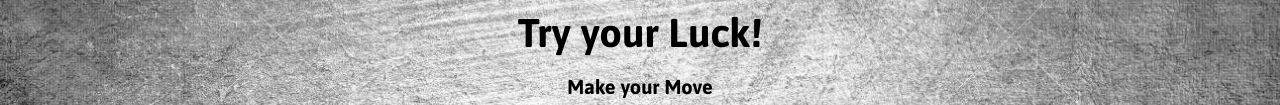
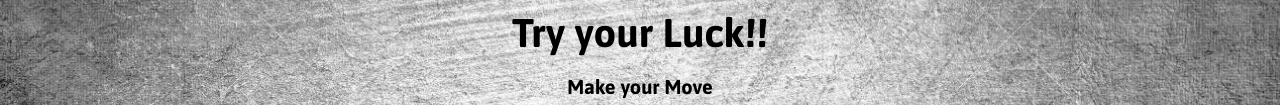
Before and after one commit to bplumber/Ultra-Rock-Paper-Scissors, a plain HTML site: page index.html in a window 1280 px wide. Shown: the part 244-349 px from the top of the page. Drawn offline with Linux system fonts and the light colour scheme.

Commit message:
Update index.html

```diff
--- a/index.html
+++ b/index.html
@@ -27,7 +27,7 @@
     </div>
 
     <div class="result">
-    	<p>Try your Luck! </p>
+    	<p>Try your Luck!! </p>
     </div>
 
     <p id="action-message">Make your Move</p>
```
